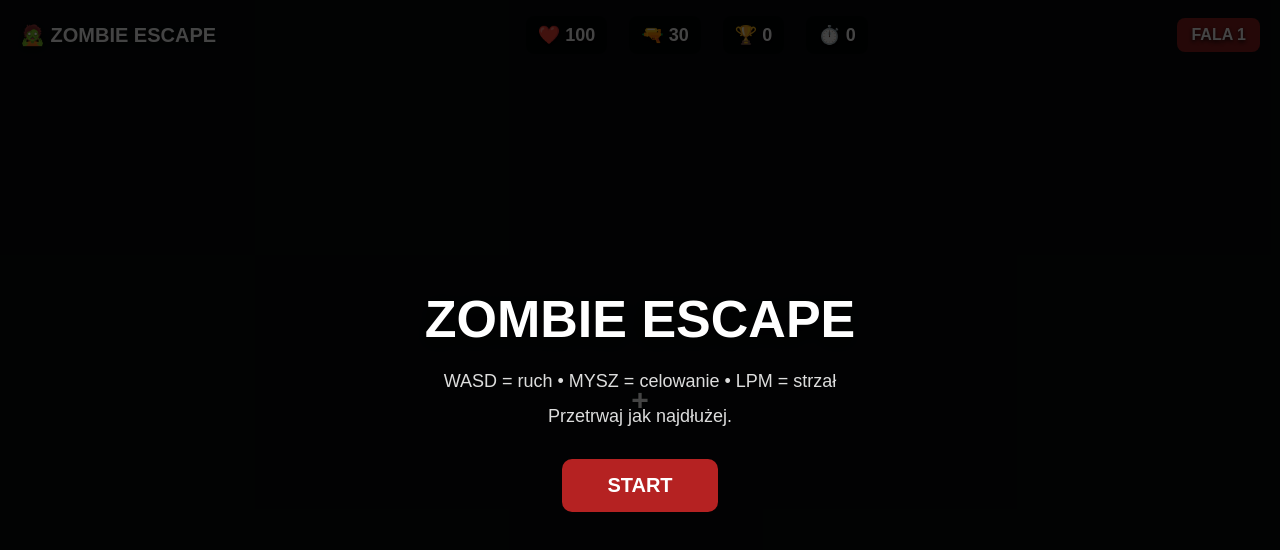
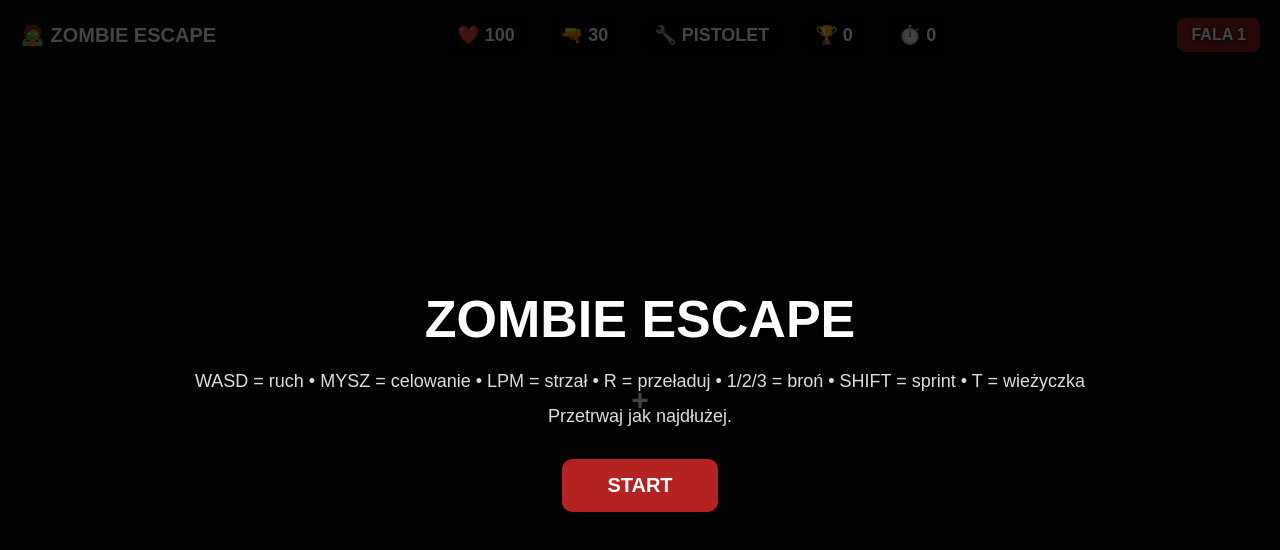
Before and after one commit to radekkarc1-crypto/ChatSI, a website: page index.html in a window 1280 px wide. Drawn offline with Linux system fonts and the light colour scheme.

Commit message:
Next: dodano system 3 broni

```diff
--- a/index.html
+++ b/index.html
@@ -7,8 +7,8 @@
 <link rel="stylesheet" href="style.css">
 </head>
 <body>
-<div id="hud"><div class="title">🧟 ZOMBIE ESCAPE</div><div class="stats"><span>❤️ <b id="hp">100</b></span><span>🔫 <b id="ammo">30</b></span><span>🏆 <b id="score">0</b></span><span>⏱️ <b id="time">0</b></span></div><div id="wave">FALA 1</div></div>
+<div id="hud"><div class="title">🧟 ZOMBIE ESCAPE</div><div class="stats"><span>❤️ <b id="hp">100</b></span><span>🔫 <b id="ammo">30</b></span><span>🔧 <b id="weapon">PISTOLET</b></span><span>🏆 <b id="score">0</b></span><span>⏱️ <b id="time">0</b></span></div><div id="wave">FALA 1</div></div>
 <div id="crosshair">+</div>
-<div id="message"><h1>ZOMBIE ESCAPE</h1><p>WASD = ruch • MYSZ = celowanie • LPM = strzał</p><p>Przetrwaj jak najdłużej.</p><button id="start">START</button></div>
+<div id="message"><h1>ZOMBIE ESCAPE</h1><p>WASD = ruch • MYSZ = celowanie • LPM = strzał • R = przeładuj • 1/2/3 = broń • SHIFT = sprint • T = wieżyczka</p><p>Przetrwaj jak najdłużej.</p><button id="start">START</button></div>
 <canvas id="game"></canvas><script src="app.js"></script>
 </body></html>
```
